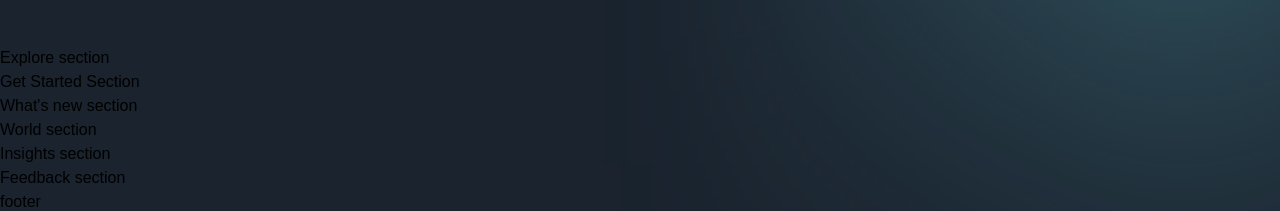
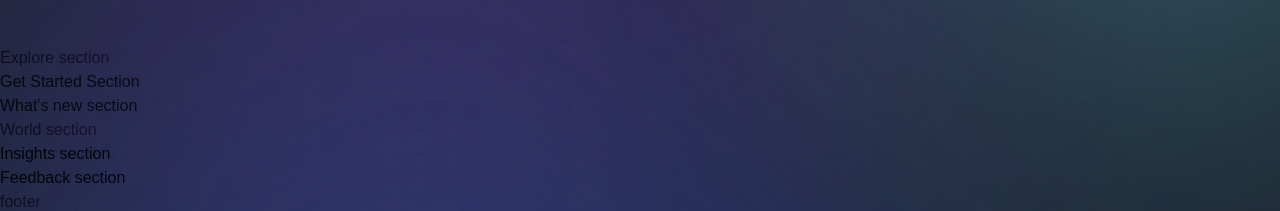
Before and after one commit to rookasrudzianskas/web3versus, a Next.js app: page / in a window 1280 px wide. Shown: the part 1535-1746 px from the top of the page. Built offline with nearby package versions, Linux system fonts and the light colour scheme; a web font is replaced by a local one.

Commit message:
Add Explore section
- Add Explore section
- Add ExploreCard component
- Add TitleText component
- Add TypingText component
- Add exploreWorlds constant
- Add staggerContainer utility

```diff
--- a/app/page.js
+++ b/app/page.js
@@ -2,16 +2,25 @@ import { Footer, Navbar } from '../components';
 import { About, Explore, Feedback, GetStarted, Hero, Insights, WhatsNew, World } from '../sections';
 
 const Page = () => (
-  <div className="bg-primary-black overflow-hidden">
+    <div className="bg-primary-black overflow-hidden scrollbar-hide">
         <Navbar />
         <Hero />
+        <div className="relative">
             <About />
+            <div className="gradient-03 z-0" />
             <Explore />
+        </div>
+        <div className="relative">
             <GetStarted />
+            <div className="gradient-04 z-0" />
             <WhatsNew />
+        </div>
         <World />
+        <div className="relative">
             <Insights />
+            <div className="gradient-04 z-0" />
             <Feedback />
+        </div>
         <Footer />
     </div>
 );
```
Also changed, not shown: sections/Explore.jsx (+8 -0 lines). Lines whose indentation alone changed are shown as unchanged.
